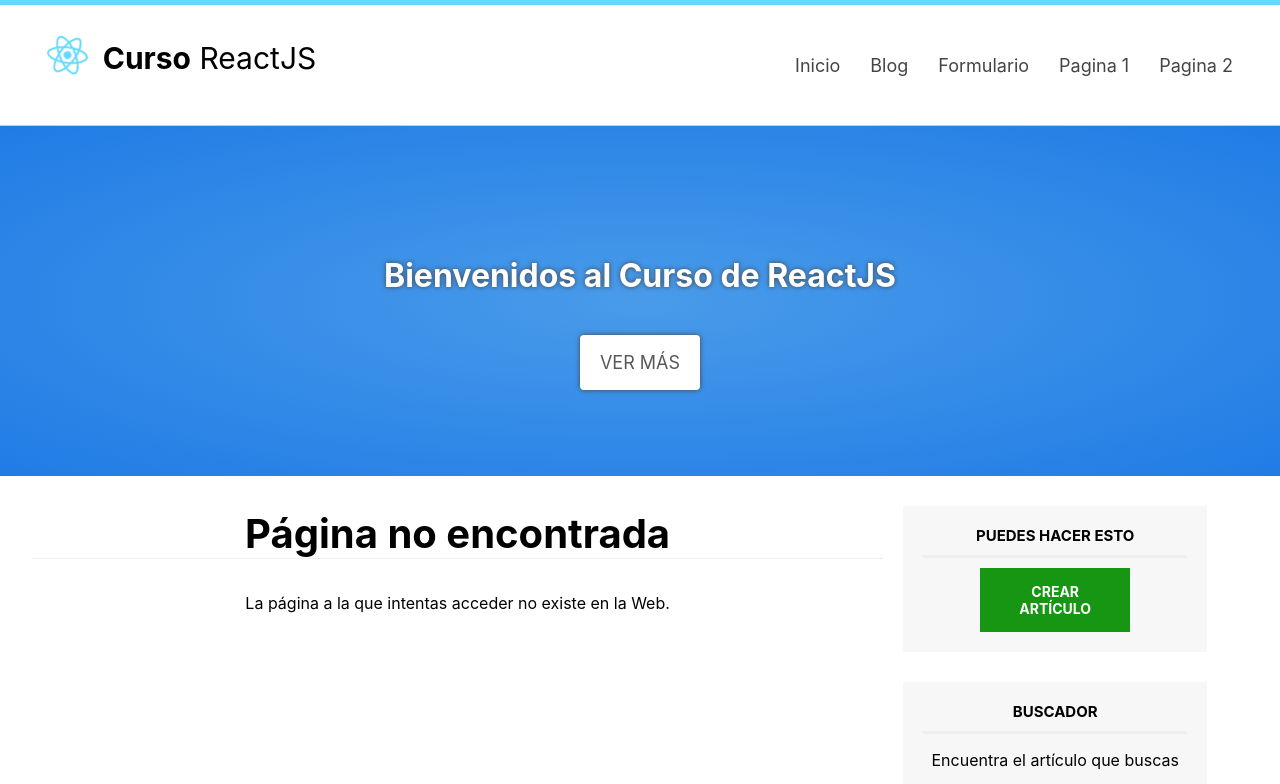
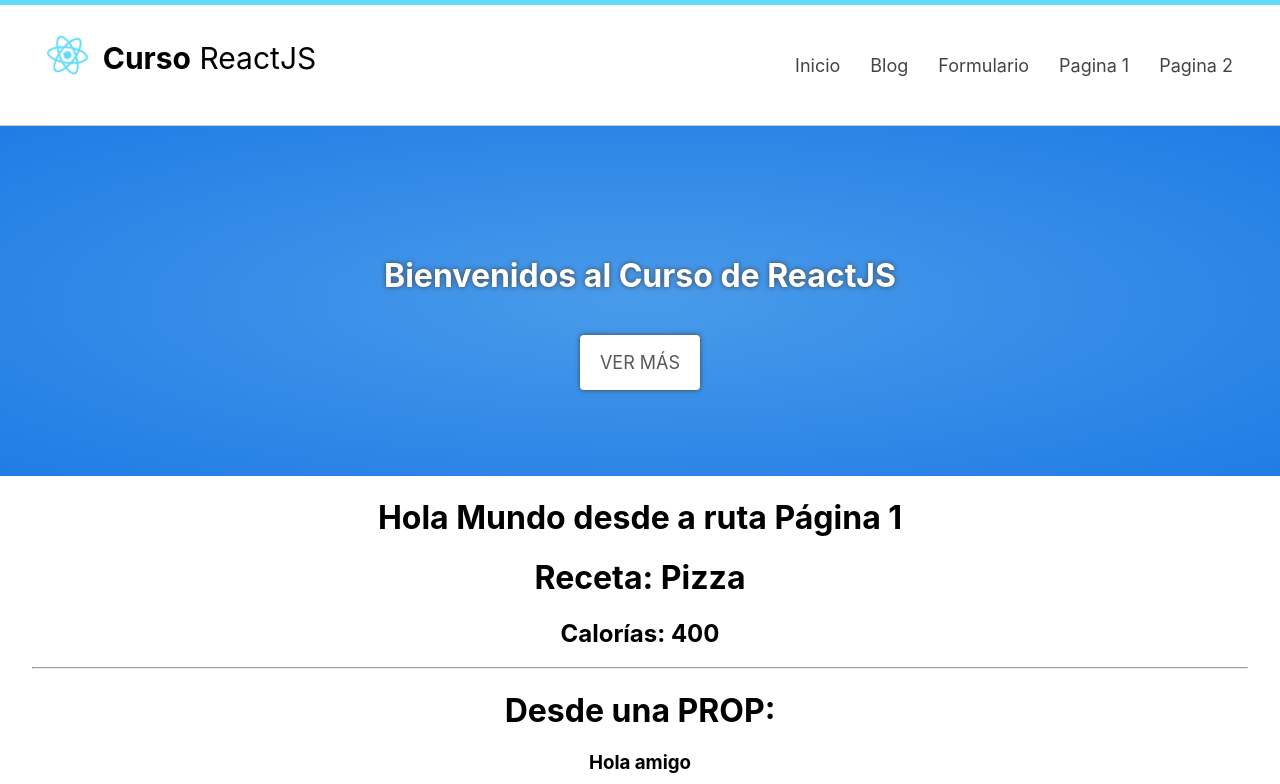
Before and after one commit to Crushedkrz78/repaso-html, a React (Create React App) app in the folder frontEndReact/: page /pagina-1 in a window 1280 px wide. Shown: the top 784 px of the page. Built offline with nearby package versions, Linux system fonts and the light colour scheme.

Commit message:
172.[React] Crear rutas sin componentes

```diff
--- a/frontEndReact/src/Router.js
+++ b/frontEndReact/src/Router.js
@@ -18,6 +18,13 @@ class Router extends Component {
                     <Route exact path="/ruta-prueba" component={SeccionPruebas}/>
                     <Route exact path="/segunda-ruta" component={MiComponente}/>
 
+                    <Route exact path="/pagina-1" render={() => (
+                        <React.Fragment>
+                            <h1>Hola Mundo desde a ruta Página 1</h1>
+                            <MiComponente saludo="Hola amigo"/>
+                        </React.Fragment>
+                    )}/>
+
                     <Route component={Error}/>
                 </Switch>
             </BrowserRouter>
--- a/frontEndReact/src/components/MiComponente.js
+++ b/frontEndReact/src/components/MiComponente.js
@@ -13,6 +13,14 @@ class MiComponente extends Component{
             <div className="mi-componente">
                 <h1>{'Receta: '+receta.nombre}</h1>
                 <h2>{'Calorías: '+receta.calorias}</h2>
+                {this.props.saludo &&
+                    <React.Fragment>
+                        <hr/>
+                        <h1>Desde una PROP:</h1>
+                        <h3>{this.props.saludo}</h3>
+                        <hr/>
+                    </React.Fragment>
+                }
                 <ol>
                     {
                         receta.ingredientes.map((ingrediente, i)=>{
```
